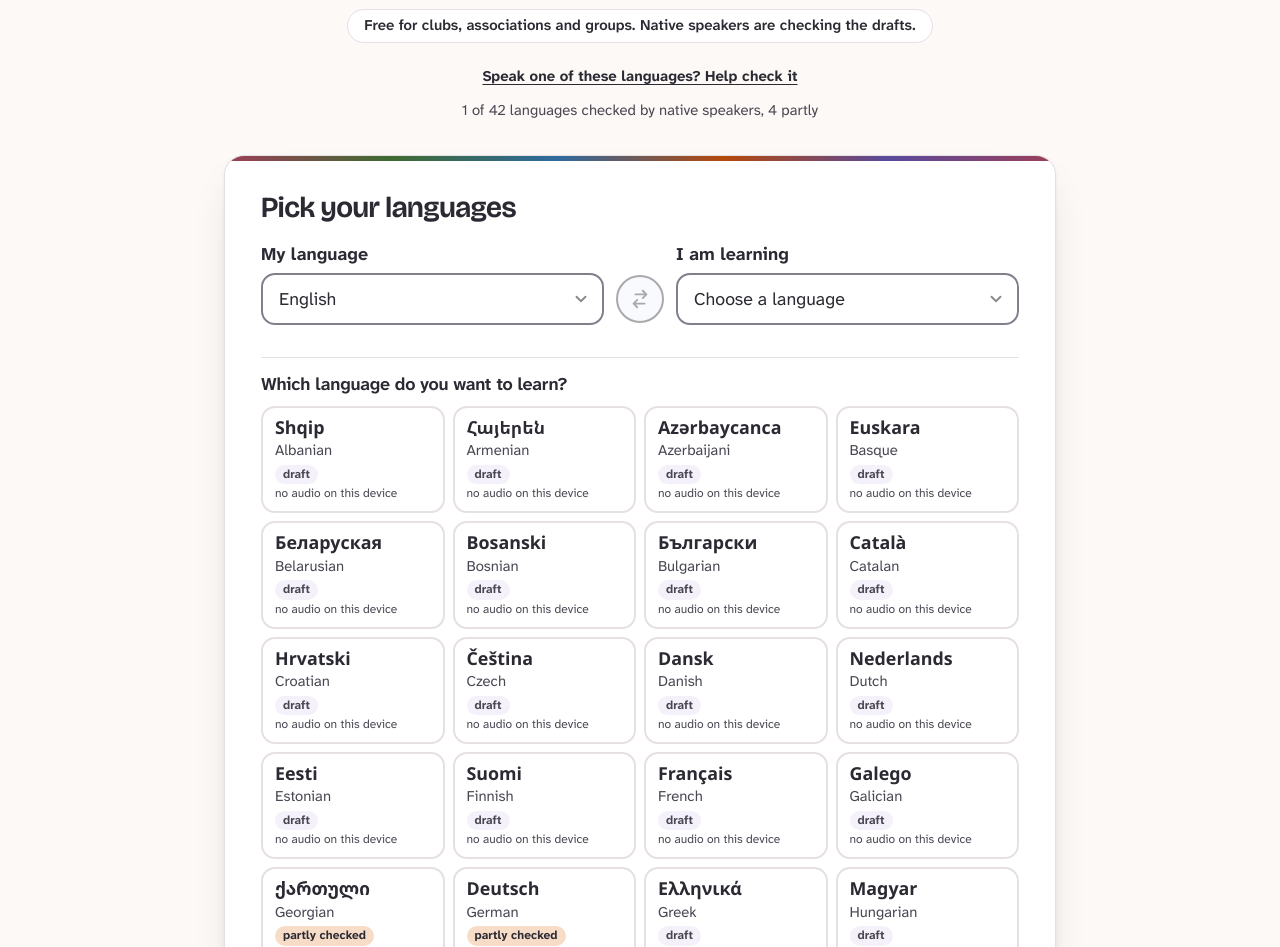
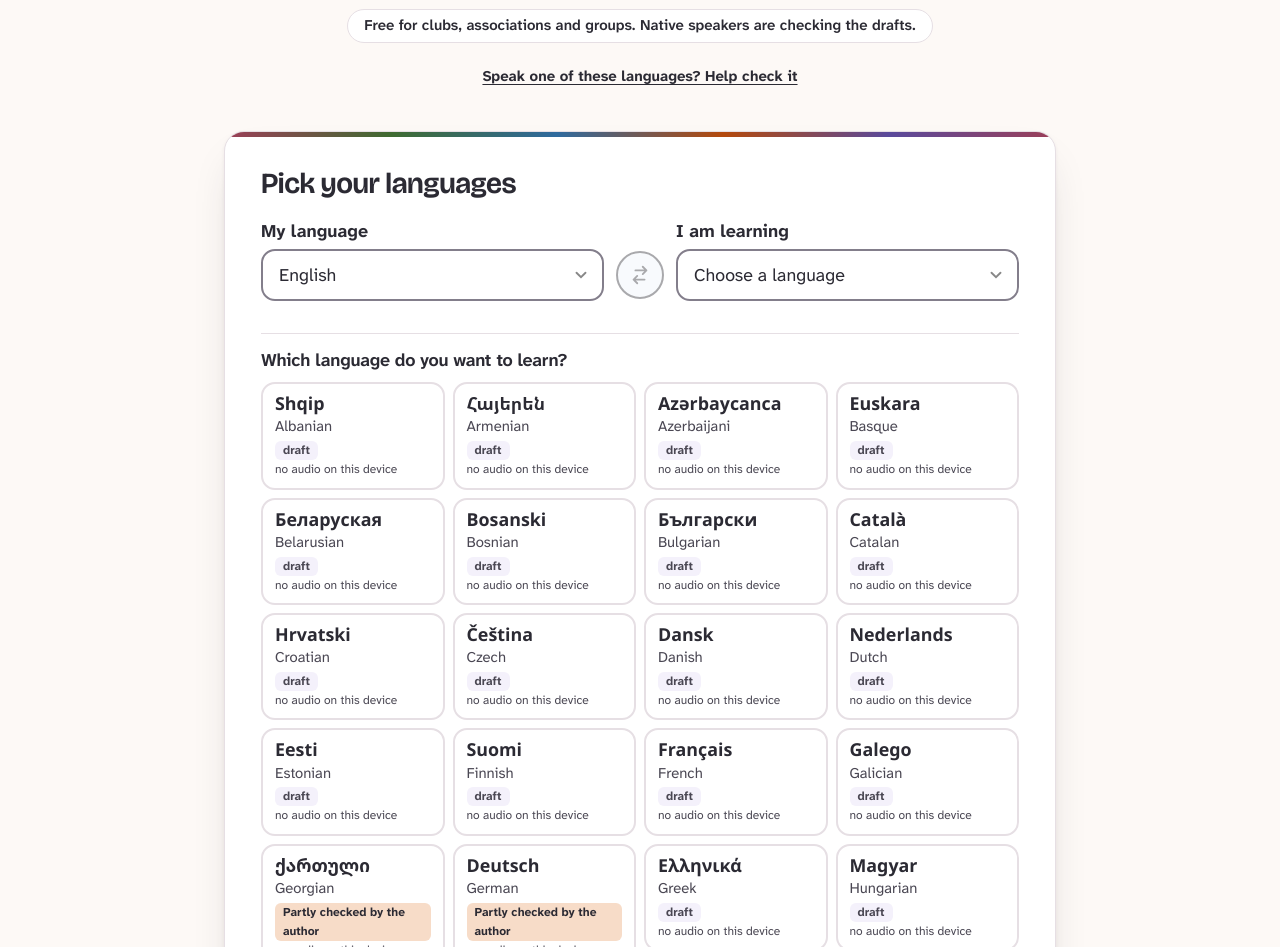
Before and after one commit to Mrlololi/Webprojekte, a plain HTML site: page language-starter/index.html in a window 1280 px wide. Shown: the part 353-1300 px from the top of the page. Drawn offline with Linux system fonts and the light colour scheme.

Commit message:
Stage 6h part B: no native-speaker count, «Geprüft vom Autor» for the languages Iva checked
- Language Starter: the line «X von 42 Sprachen von Muttersprachler:innen geprüft» is gone;
  no count of native-speaker checks until native speakers have really checked
- labels: «Geprüft vom Autor» / «Checked by the author», «Teilweise geprüft vom Autor» /
  «Partly checked by the author» (de, ru, uk, ka 1-45; en)
- Webprojekte landing and READMEs: v2 numbers (66 phrases, 2772 entries)

Co-Authored-By: Claude Opus 5.5 <noreply@anthropic.com>

```diff
--- a/language-starter/css/langstarter.css
+++ b/language-starter/css/langstarter.css
@@ -343,7 +343,8 @@
     font-weight: 700;
     color: var(--c-text-muted);
     background: var(--c-surface-2);
-    border-radius: var(--radius-pill);
+    /* A label, not a control (Stage 3): small corners, also when the text wraps. */
+    border-radius: 6px;
   }
 
   .pick__badge.is-checked {
--- a/language-starter/index.html
+++ b/language-starter/index.html
@@ -98,7 +98,7 @@
       <h1 id="hero-title" data-i18n="hero.title">First phrases for international youth exchanges</h1>
       <p class="lead" data-i18n="hero.lead">Learn a few first sentences in each other's languages, for youth exchanges and trainings, for example within Erasmus+.</p>
       <p class="hero__free" data-i18n="hero.free">Free for clubs, associations and groups. Native speakers are checking the drafts.</p>
-      <p class="hero__help"><a href="?review" id="help-link" data-i18n="hero.help">Speak one of these languages? Help check it</a> <span id="help-count"></span></p>
+      <p class="hero__help"><a href="?review" id="help-link" data-i18n="hero.help">Speak one of these languages? Help check it</a></p>
     </section>
 
     <section class="container chooser" id="chooser" aria-labelledby="chooser-title">
@@ -313,7 +313,7 @@
 
     <!-- static:start (generated by tools/build.mjs from data/phrases.json - do not edit by hand) -->
     <section class="container static-fallback" aria-labelledby="static-title">
-      <h2 id="static-title">English to German: all 45 phrases</h2>
+      <h2 id="static-title">English to German: all 66 phrases</h2>
       <p class="section-text">This list works without JavaScript. With JavaScript you can pick any of the 42 languages, listen, play the quiz and print a phrase card.</p>
       <h3>Getting to know each other</h3>
       <table>
--- a/language-starter/js/app.js
+++ b/language-starter/js/app.js
@@ -132,7 +132,6 @@
     posterA: $('poster-a'),
     posterB: $('poster-b'),
     sheet2: $('sheet-2'),
-    helpCount: $('help-count'),
     noAudio: $('no-audio')
   };
 
@@ -594,7 +593,7 @@
     }
   }
 
-  /** «geprüft», «teilweise geprüft» or «Entwurf». */
+  /** «Geprüft vom Autor», «Teilweise geprüft vom Autor» or «Entwurf». */
   function statusBadge(code) {
     var key = state.checkedLang[code] ? 'chooser.checked' : state.partialLang[code] ? 'chooser.partial' : 'chooser.draft';
     return span('pick__badge' + (state.checkedLang[code] ? ' is-checked' : state.partialLang[code] ? ' is-partial' : ''), t(key));
@@ -759,14 +758,11 @@
     });
   }
 
-  /** The help link under the hero: how many languages native speakers have checked. */
+  /** The help link under the hero. No count of checked languages: so far only the author
+      checked some of them (de, ru, uk, ka, en), no native-speaker review is finished yet. */
   function renderHelp() {
-    var total = state.codes.length;
-    var n = state.codes.filter(function (code) { return state.checkedLang[code]; }).length;
-    var p = state.codes.filter(function (code) { return state.partialLang[code]; }).length;
     el.helpLink.href = '?review&ui=' + state.ui;
     $('trainer-link').href = 'trainer/?lang=' + (state.ui === 'de' ? 'de' : 'en');
-    el.helpCount.textContent = t('hero.checked', { n: n, total: total }) + (p ? ', ' + t('hero.partial', { n: p }) : '');
   }
 
   function onListen(button) {
--- a/language-starter/js/i18n.js
+++ b/language-starter/js/i18n.js
@@ -59,7 +59,7 @@ window.LS_I18N = {
     'chooser.link': 'Copy link for your group',
     'chooser.copied': 'Link copied. Send it to your group.',
     'chooser.copyFailed': 'Copy did not work. The link is in the address bar.',
-    'chooser.checked': 'checked',
+    'chooser.checked': 'Checked by the author',
     'chooser.draft': 'draft',
 
     'draft.title': 'Draft - being checked by native speakers',
@@ -143,7 +143,6 @@ window.LS_I18N = {
     'thanks.text': 'These people checked the phrases:',
 
     'hero.help': 'Speak one of these languages? Help check it',
-    'hero.checked': '{n} of {total} languages checked by native speakers',
     'card.noAudio': 'No audio for this language on this device yet.',
 
     'review.pickTitle': 'Help check Language Starter',
@@ -175,10 +174,9 @@ window.LS_I18N = {
     'review.stored': 'Your marks stay on this device until you send them. Nothing is sent automatically.',
     'review.loadError': 'The phrases could not be loaded. Please reload the page.',
 
-    'chooser.partial': 'partly checked',
+    'chooser.partial': 'Partly checked by the author',
     'chooser.withVoice': 'with voice',
     'chooser.noVoice': 'no audio on this device',
-    'hero.partial': '{n} partly',
     'draft.phrases': 'phrases {range}',
 
     'group.title': 'For group leaders',
@@ -239,7 +237,7 @@ window.LS_I18N = {
     'chooser.link': 'Link für deine Gruppe kopieren',
     'chooser.copied': 'Link kopiert. Schick ihn deiner Gruppe.',
     'chooser.copyFailed': 'Kopieren hat nicht geklappt. Der Link steht in der Adresszeile.',
-    'chooser.checked': 'geprüft',
+    'chooser.checked': 'Geprüft vom Autor',
     'chooser.draft': 'Entwurf',
 
     'draft.title': 'Entwurf - wird von Muttersprachler:innen geprüft',
@@ -323,7 +321,6 @@ window.LS_I18N = {
     'thanks.text': 'Diese Menschen haben die Sätze geprüft:',
 
     'hero.help': 'Sprichst du eine dieser Sprachen? Hilf beim Prüfen',
-    'hero.checked': '{n} von {total} Sprachen von Muttersprachler:innen geprüft',
     'card.noAudio': 'Für diese Sprache gibt es auf diesem Gerät noch keinen Ton.',
 
     'review.pickTitle': 'Hilf mit, Language Starter zu prüfen',
@@ -355,10 +352,9 @@ window.LS_I18N = {
     'review.stored': 'Deine Markierungen bleiben auf diesem Gerät, bis du sie schickst. Nichts wird automatisch verschickt.',
     'review.loadError': 'Die Sätze konnten nicht geladen werden. Bitte lade die Seite neu.',
 
-    'chooser.partial': 'teilweise geprüft',
+    'chooser.partial': 'Teilweise geprüft vom Autor',
     'chooser.withVoice': 'mit Stimme',
     'chooser.noVoice': 'ohne Ton auf diesem Gerät',
-    'hero.partial': '{n} teilweise',
     'draft.phrases': 'Sätze {range}',
 
     'group.title': 'Für Gruppenleitungen',
--- a/language-starter/tools/build.mjs
+++ b/language-starter/tools/build.mjs
@@ -76,7 +76,7 @@ const show = (p) => esc(p.forms ? `m: ${p.forms.m} / f: ${p.forms.f}` : p.text).
 const ordered = [...ids].sort((a, b) => ns.get(a) - ns.get(b));
 
 let html = '\n    <section class="container static-fallback" aria-labelledby="static-title">\n';
-html += '      <h2 id="static-title">English to German: all 45 phrases</h2>\n';
+html += `      <h2 id="static-title">English to German: all ${ids.length} phrases</h2>\n`;
 html += '      <p class="section-text">This list works without JavaScript. With JavaScript you can pick any of the 42 languages, listen, play the quiz and print a phrase card.</p>\n';
 for (const group of data.groups) {
   html += `      <h3>${esc(group.en)}</h3>\n      <table>\n        <thead><tr><th scope="col">Nr.</th><th scope="col">English</th><th scope="col" lang="de">Deutsch</th></tr></thead>\n        <tbody>\n`;
```
Also changed, not shown: index.html (+4 -4 lines), 2 other files.
